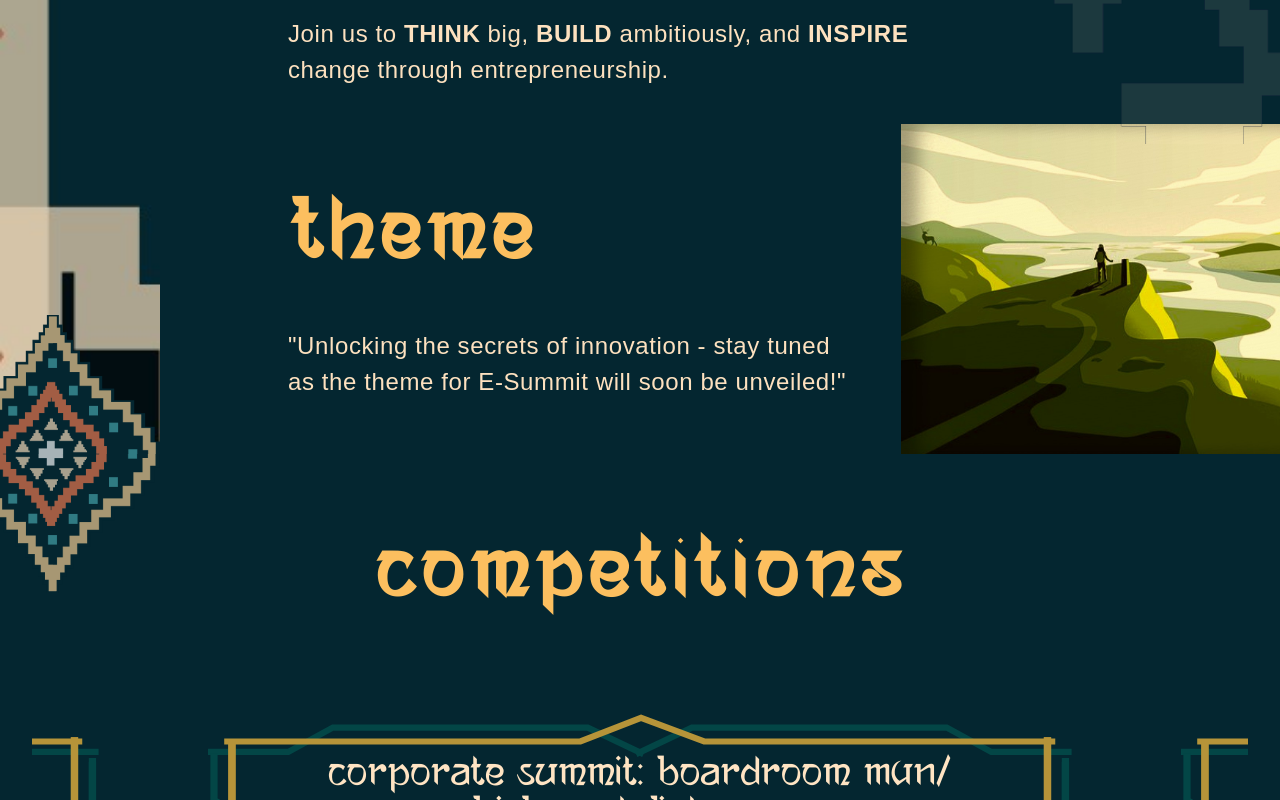
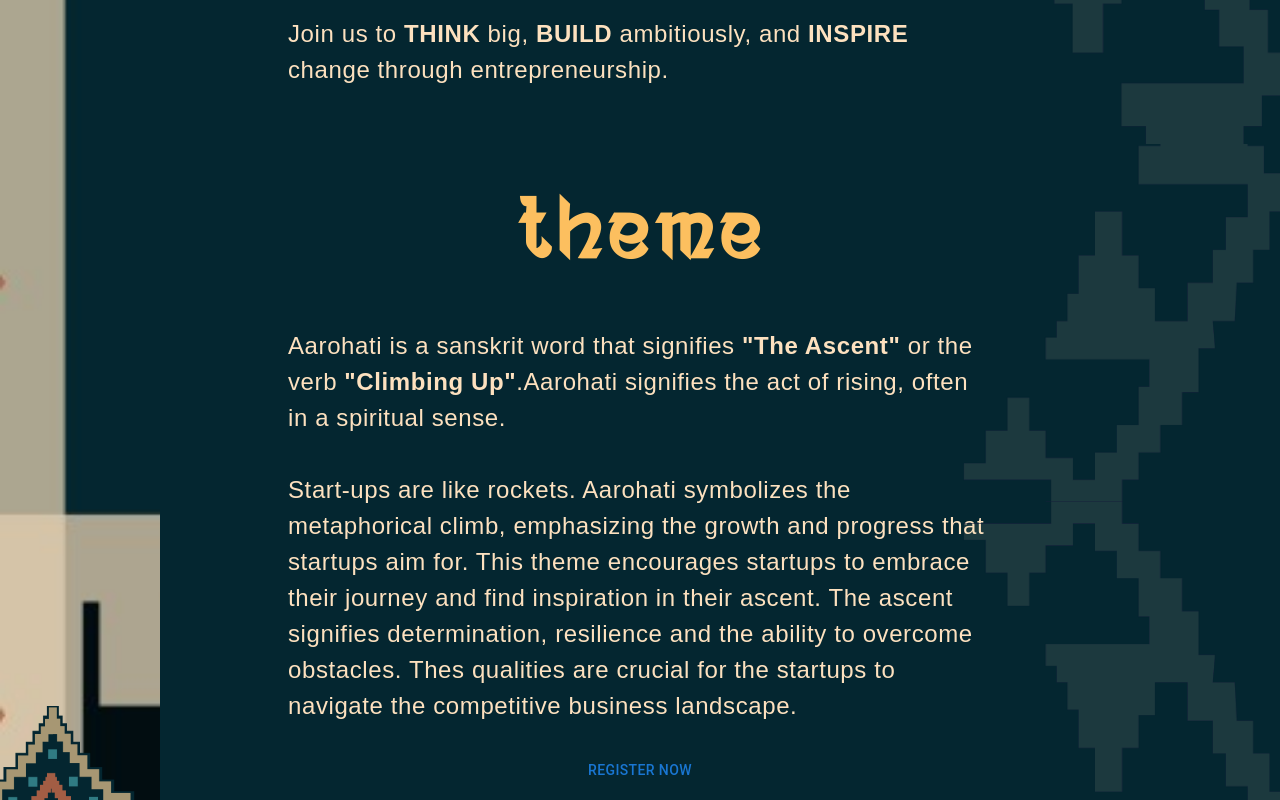
Before and after one commit to E-Cell-IITH/E-Cell-Website, a Next.js app: page /esummit in a window 1280 px wide. Shown: the part 1500-2300 px from the top of the page. Built offline with nearby package versions, Linux system fonts and the light colour scheme; a web font is replaced by a local one.

Commit message:
changed design for theme,added hotel accomodation

```diff
--- a/components/ESummt/Components.jsx
+++ b/components/ESummt/Components.jsx
@@ -73,7 +73,7 @@ const AboutandTheme = () => {
       <section className="flex flex-col h-full relative w-full py-7 px-[2rem] md:px-[14rem] lg:px-[18rem]">
         <div className="bg-[url('/about-bg.png')] h-full aspect-[783/1800] absolute bg-cover right-0"></div>
         <h3
-          className={`py-[2rem] tracking-widest text-[#FCBF5F] font-semibold text-[3rem] max-[300px]:text-[3rem] md:font-bold md:text-[4.75rem] lg:text-[5rem] 2xl:text-[6rem] ${ananda.className}`}
+          className={`py-[2rem] tracking-widest text-[#FCBF5F] font-semibold text-[3rem] max-[300px]:text-[3rem] md:font-bold md:text-[4.75rem] lg:text-[5rem] 2xl:text-[6rem] text-center ${ananda.className}`}
         >
           aBOUT US{" "}
         </h3>
@@ -105,31 +105,43 @@ const AboutandTheme = () => {
           </p>
         </div>
       </section>
-      <section className="flex flex-col md:flex-row lg:flex-row">
-        <div className="flex flex-col p-7 pl-[2rem] md:pl-[14rem] lg:pl-[18rem]">
-          <div className="bg-[url('/about-bg.png')] aspect-[783/1800] absolute bg-cover right-0 z-[-1]"></div>
+      <section className="flex flex-col h-full relative w-full py-7 px-[2rem] md:px-[14rem] lg:px-[18rem]">
+        <div className="bg-[url('/about-bg.png')] h-full aspect-[783/1800] absolute bg-cover right-0"></div>
         <h3
-            className={`py-[2rem] tracking-widest text-[#FCBF5F] font-semibold text-[2.4rem] max-[300px]:text-[2.75rem] md:font-bold md:text-[4.75rem] lg:text-[5rem] 2xl:text-[6rem] ${ananda.className}`}
+          className={`py-[2rem] tracking-widest text-[#FCBF5F] font-semibold text-[3rem] max-[300px]:text-[3rem] md:font-bold md:text-[4.75rem] lg:text-[5rem] 2xl:text-[6rem] text-center ${ananda.className}`}
         >
           Theme{" "}
         </h3>
+
         <div
-            className={` flex flex-row text-[#FDE1BF] text-[1.5rem] tracking-wide ${gentiumnormal.className}`}
+          className={`text-[#FDE1BF] text-[1.5rem] tracking-wide ${gentiumnormal.className}`}
         >
             <p>
-              &quot;Unlocking the secrets of innovation - stay tuned as the
-              theme for E-Summit will soon be unveiled!&quot;
+              Aarohati is a sanskrit word that signifies <b>&quot;The Ascent&quot;</b> or the verb <b>&quot;Climbing Up&quot;</b>.Aarohati signifies the act of rising, often in a spiritual sense.
+            </p>
+            <br/>
+            <p>
+              Start-ups are like rockets. Aarohati symbolizes the metaphorical climb, emphasizing the growth and progress that startups aim for. This theme encourages startups to embrace their journey and find inspiration in their ascent. The ascent signifies determination, resilience and the ability to overcome obstacles. Thes qualities are crucial for the startups to navigate the competitive business landscape.
             </p>
         </div>
-        </div>
-
-        <div className="w-full md:w-[60%] lg:w-[60%] pt-2">
-          <img src="/theme.jpeg" className="sm:mx-4" alt="Theme" />
+        <div className="flex justify-center m-7">
+          <Button
+            className={`bg-[#C39F3F] text-[1.2rem] text-white font-bold border-[0.5rem] w-[fit-content] px-[1rem] py-[0.5rem] rounded-[0.5rem] ${gentiumnormal.className}}`}
+            onClick={() => {
+              window.open(
+                "https://unstop.com/competitions/fetching-fortunes-iit-hyderabad-814341",
+                "_blank"
+              );
+            }}
+          >
+            REGISTER NOW
+          </Button>
         </div>
         <div className="md:hidden">
           {<img src="/edge_design2.png" alt="Small Screen Image" />}
         </div>
       </section>
+
       {/* <section className="flex flex-col md:flex-row lg:flex-row">
         <div className="flex flex-col justify-center p-7 pl-[2rem] md:pl-[14rem] lg:pl-[18rem]">
           <div className="bg-[url('/about-bg.png')] aspect-[783/1800] absolute bg-cover right-0 z-[-1]"></div>
@@ -174,15 +186,22 @@ const StartupfairandGallery = () => {
           aspectRatio: 496 / 430,
         }}
       ></div>{" "}
-      <div
+      {/* <div
         className="absolute h-[80%] right-0 bg-cover z-[10]"
         style={{
           backgroundImage: "url('/remaining-bg.png')",
           aspectRatio: 750 / 3307,
         }}
-      ></div>
+      ></div> */}
       <div className="bg-[url('/about-bg.png')] width-[10rem] aspect-[783/1800] absolute bg-cover right-0"></div>
       <section className="flex flex-col p-7 px-[2rem] md:px-[15rem] lg:px-[15rem]">
+      <div
+        className="absolute h-[50%] right-0 bg-cover z-[10]"
+        style={{
+          backgroundImage: "url('/remaining-bg.png')",
+          aspectRatio: 750 / 3307,
+        }}
+      ></div>
         <h3
           className={`py-[2rem] tracking-widest text-center text-[#FCBF5F] font-semibold text-[2.4rem] max-[300px]:text-[2.75rem] md:font-bold md:text-[4.75rem] lg:text-[5rem] 2xl:text-[6rem] ${ananda.className}`}
         >
@@ -245,6 +264,18 @@ const StartupfairandGallery = () => {
           >
             REGISTER NOW
           </Button>
+        </div>
+      </section>
+      <section className="flex flex-col p-7 px-[2rem] md:px-[18rem] lg:px-[18rem]">
+        <h3
+          className={`py-[2rem] text-center tracking-widest text-[#FCBF5F] font-semibold text-[2.4rem] max-[300px]:text-[2.75rem] md:font-bold md:text-[4.75rem] lg:text-[5rem] 2xl:text-[6rem] ${ananda.className}`}
+        >
+          Hotel Accomodation{" "}
+        </h3>
+        <div className="flex justify-center m-7 cursor-pointer" >
+          <img className="w-[200px] h-[200px]" onClick={()=>{
+          window.open("https://forms.office.com/r/Ts56sycZPU", "_blank")
+        }} src="qr.png"></img>
         </div>
       </section>
       <section className="flex flex-col p-7 px-[2rem] md:px-[18rem] lg:px-[18rem]">
--- a/components/esummit.js
+++ b/components/esummit.js
@@ -66,7 +66,7 @@ const First = () => {
               <h3
                 className={`text-white font-extralight text-[1.5rem] max-[300px]:text-[1rem] md:font-bold md:text-[2.25rem] lg:text-[2.5rem] 2xl:text-[3rem] ${gentium.className}`}
               >
-                <span className="text-[#D9C7AD]">ASCENT TO THE SUMMIT</span> .{" "}
+                <span className="text-[#D9C7AD]">ASCENT TO THE SUMMIT</span>{" "}
               </h3>
             </div>
           </div>
--- a/components/fifth.js
+++ b/components/fifth.js
@@ -26,7 +26,7 @@ export default function Fifth({ esummit = false }) {
               >
                 Quick Links
               </ul>
-              <ul style={{ color: "#FCBF5F" }}>
+              <ul style={{ color: "#FCBF5F",listStyleType:"disc" }}>
                 <li className={style.list}>
                   <Link
                     href="/sponsor"
@@ -38,29 +38,29 @@ export default function Fifth({ esummit = false }) {
                 </li>
                 <li className={style.list}>
                   <Link
+                    href="/esummit"
+                    className={style.links}
+                    style={{ color: "#FCBF5F" }}
+                  >
+                    E-Summit
+                  </Link>
+                </li>
+                <li className={style.list}>
+                  <Link
+                    href="/startupfair"
+                    className={style.links}
+                    style={{ color: "#FCBF5F" }}
+                  >
+                    Startup Fair
+                  </Link>
+                </li>
+                <li className={style.list}>
+                  <Link
                     href="/Team"
                     className={style.links}
                     style={{ color: "#FCBF5F" }}
                   >
                     Team
-                  </Link>
-                </li>
-                <li className={style.list}>
-                  <Link
-                    href="caprg/index.html"
-                    className={style.links}
-                    style={{ color: "#FCBF5F" }}
-                  >
-                    CA Programme
-                  </Link>
-                </li>
-                <li className={style.list}>
-                  <Link
-                    href="/esummit"
-                    className={style.links}
-                    style={{ color: "#FCBF5F" }}
-                  >
-                    E-Summit
                   </Link>
                 </li>
                 {/* <li className={style.list}>Our Partners</li> */}
--- a/styles/fifth.module.css
+++ b/styles/fifth.module.css
@@ -17,6 +17,10 @@
 .ql {
   font-size: 2vw;
   font-weight: bold;
+}
+
+.ql2 {
+  list-style-type: disc;
 }
 
 .log {
```
Also changed, not shown: public/qr.png (added). Lines whose indentation alone changed are shown as unchanged.
